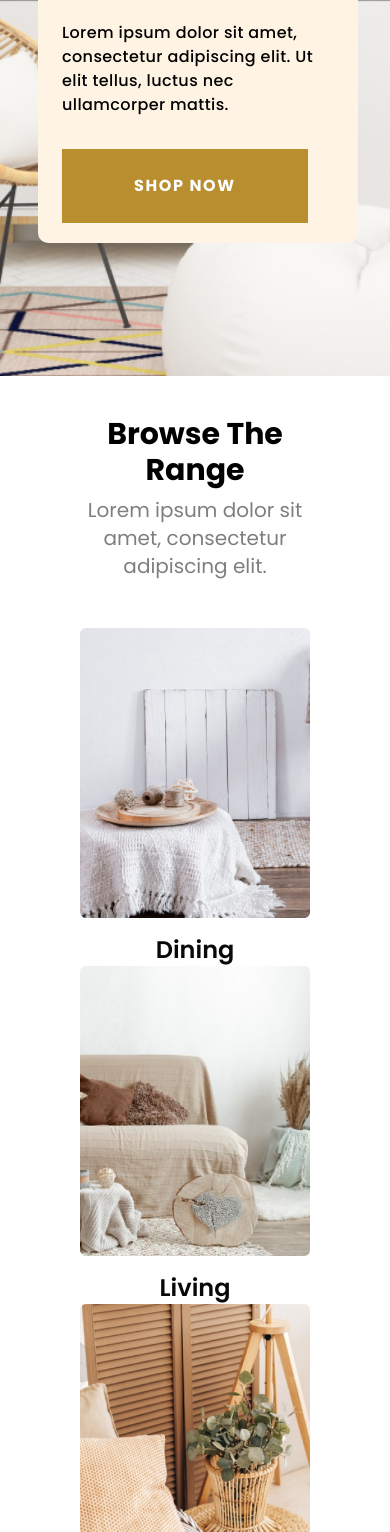
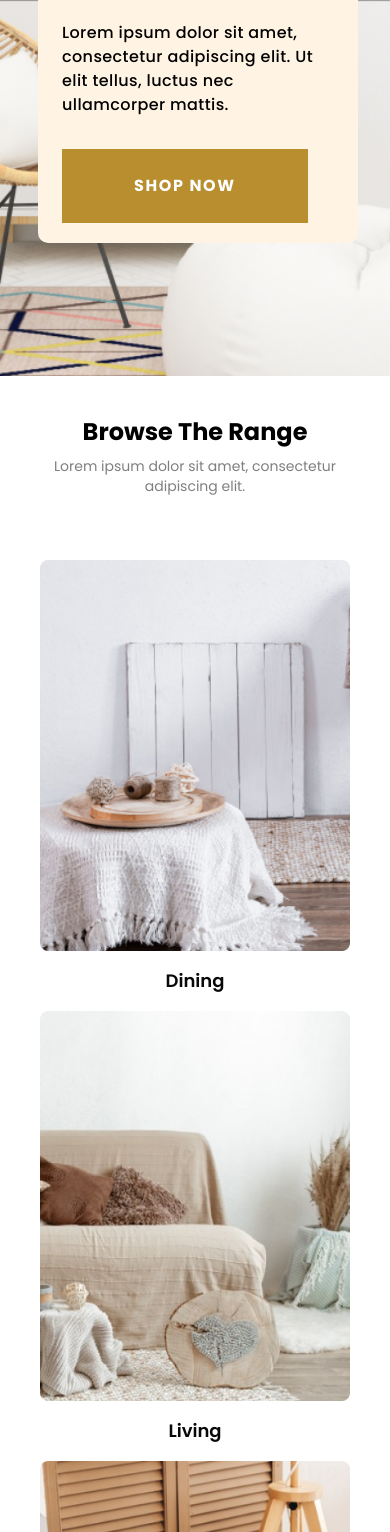
Before and after one commit to Oussama-Chaoui/next-ecom-figma, a Next.js app: page / in a window 390 px wide. Shown: the part 468-2000 px from the top of the page. Built offline with nearby package versions, Linux system fonts and the light colour scheme.

Commit message:
responsive categories banner

```diff
--- a/components/landing/categories-banner.tsx
+++ b/components/landing/categories-banner.tsx
@@ -6,31 +6,31 @@ const poppins = Poppins({ subsets: ['latin'],weight:["400","500","600","700"] })
 
 const CategoriesBanner = () => {
   return (
-    <div className="w-full px-20 py-10 bg-white flex flex-col gap-12 items-center">
+    <div className="w-full md:px-20 px-10 py-10 bg-white flex flex-col gap-12 items-center">
         <div className="text-center text-black flex flex-col gap-2">
-            <h2 className={cn(poppins.className,"text-3xl font-bold")}>
+            <h2 className={cn(poppins.className,"md:text-3xl font-bold text-2xl")}>
                 Browse The Range
             </h2>
-            <p className={cn(poppins.className,"opacity-50 text-xl")}>
+            <p className={cn(poppins.className,"opacity-50 md:text-xl text-sm")}>
             Lorem ipsum dolor sit amet, consectetur adipiscing elit.
             </p>
         </div>
         <div className="flex flex-wrap max-w-screen-2xl justify-between ">
-            <div className="lg:w-[30%] md:w-[50%] sm:w-full sm:mt-4 rounded-[10px] flex flex-col items-center gap-4 mt-0">
+            <div className="lg:w-[30%] md:w-[40%] w-[100%] md:mt-0 rounded-[10px] flex flex-col items-center gap-4 mt-4">
                 <Image src="/Mask Group.png" alt="image-1" width={381} height={480}  />
-                <h2 className={cn(poppins.className,"text-2xl font-semibold")}>
+                <h2 className={cn(poppins.className,"md:text-2xl text-lg font-semibold")}>
                 Dining
                 </h2>
             </div>
-            <div className="lg:w-[30%] md:w-[50%] sm:w-full sm:mt-4 rounded-[10px] flex flex-col items-center gap-4 mt-0">
+            <div className="lg:w-[30%] md:w-[40%] w-[100%] md:mt-0 rounded-[10px] flex flex-col items-center gap-4 mt-4">
                 <Image src="/Image-living room.png" alt="image-1" width={381} height={480}  />
-                <h2 className={cn(poppins.className,"text-2xl font-semibold")}>
+                <h2 className={cn(poppins.className,"md:text-2xl text-lg font-semibold")}>
                 Living
                 </h2>
             </div>
-            <div className="lg:w-[30%] md:w-[50%] md:mt-4 md:ml-[25%] lg:ml-0 sm:w-full sm:mt-4 rounded-[10px] flex flex-col items-center gap-4 mt-0">
+            <div className="lg:w-[30%] md:w-[40%] md:mt-4 lg:mt-0 md:ml-[30%] lg:ml-0 w-[100%] sm:mt-4 rounded-[10px] flex flex-col items-center gap-4 mt-4">
                 <Image src="/Mask Group 2.png" alt="image-1" width={381} height={480}  />
-                <h2 className={cn(poppins.className,"text-2xl font-semibold")}>
+                <h2 className={cn(poppins.className,"md:text-2xl text-lg font-semibold")}>
                 Bedroom
                 </h2>
             </div>
```
